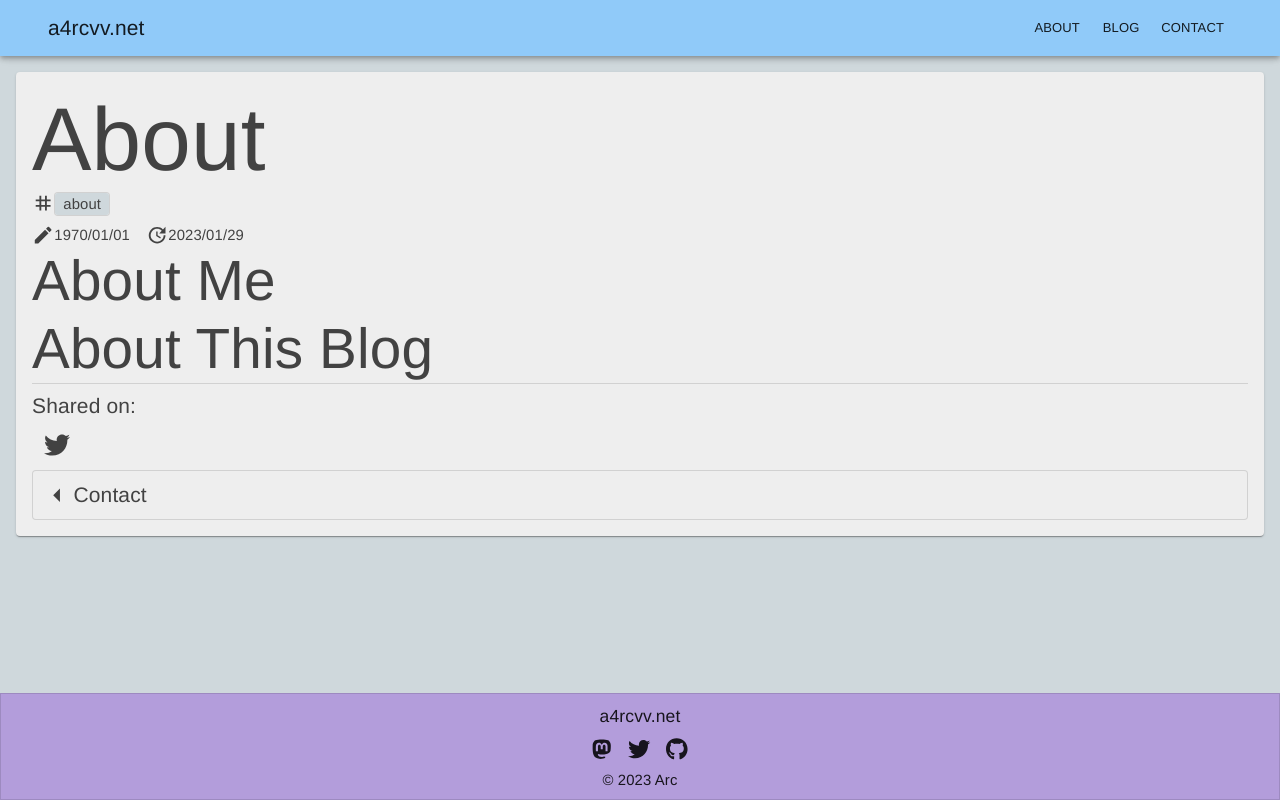
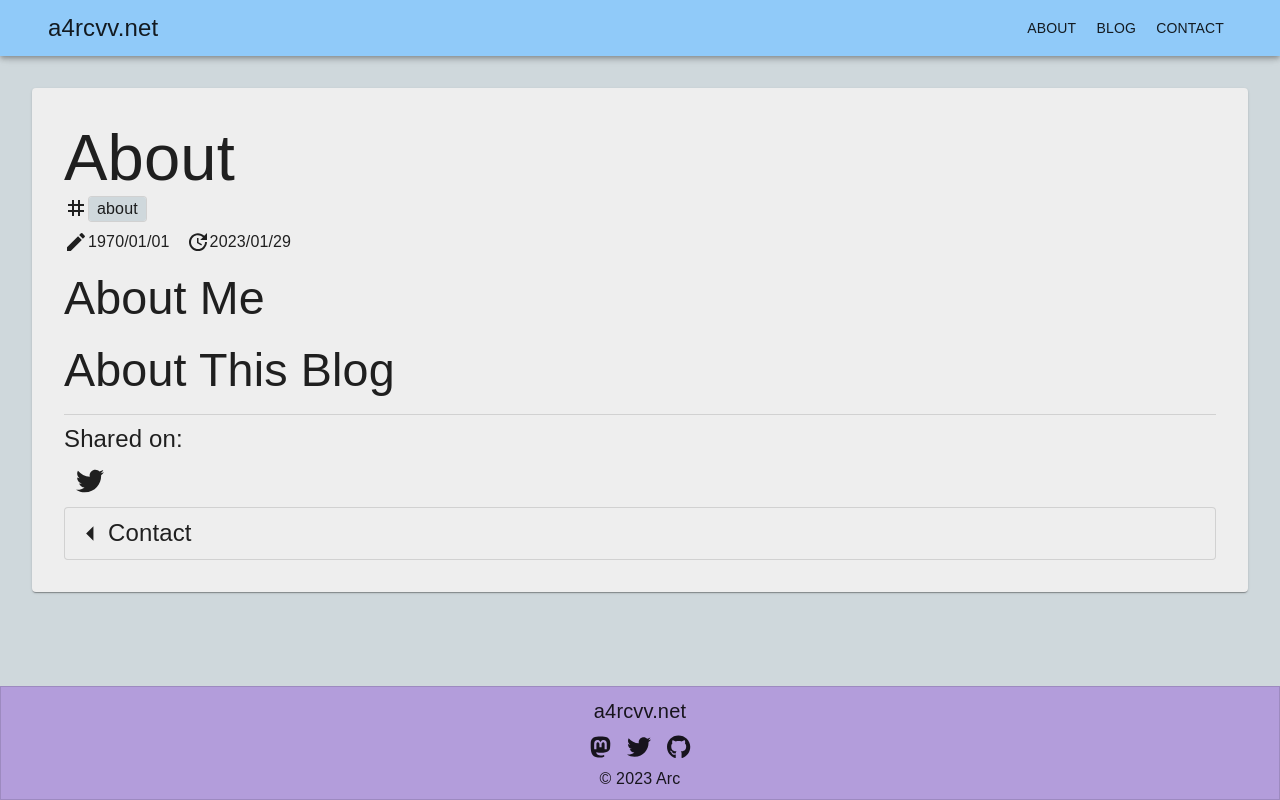
Before and after one commit to a4rcvv/a4rcvv-net, a Next.js app: page /blog/entry/about in a window 1280 px wide. Built offline with nearby package versions, Linux system fonts and the light colour scheme.

Commit message:
デザイン修正

```diff
--- a/src/components/molecules/materialReactMarkdown.tsx
+++ b/src/components/molecules/materialReactMarkdown.tsx
@@ -42,7 +42,11 @@ export const ReactMdHeading: HeadingComponent = (props) => {
         throw Error("Unknown level");
     }
   })();
-  return <Typography variant={variant}>{props.children}</Typography>;
+  return (
+    <Typography variant={variant} sx={{ my: 2 }}>
+      {props.children}
+    </Typography>
+  );
 };
 
 export const ReactMdLink = (props) => {
--- a/src/components/templates/mainTemplate.tsx
+++ b/src/components/templates/mainTemplate.tsx
@@ -20,7 +20,7 @@ export type DoubleColumnTemplateProps = {
 
 export const MainTemplate = (props: DoubleColumnTemplateProps) => {
   const theme = useTheme();
-  const p = useResponsiveValue(1, 2, 2, 2);
+  const p = useResponsiveValue(1, 2, 2, 4);
   const pt = theme.mixins.toolbar.minHeight / 8 + p;
   const isTablet = useMediaQuery(() => theme.breakpoints.only("tablet"));
   const isMobile = useMediaQuery(() => theme.breakpoints.only("mobile"));
--- a/src/lib/theme.ts
+++ b/src/lib/theme.ts
@@ -5,14 +5,24 @@ export const getTheme = () => {
   const theme = createTheme({
     typography: {
       fontFamily: [
-        '"Helvetica Neue"',
-        "Arial",
         '"Hiragino Kaku Gothic ProN"',
         '"Hiragino Sans"',
         "Meiryo",
         "sans-serif",
       ].join(","),
-      fontSize: 13,
+      fontSize: 14,
+      h1: {
+        fontSize: "4rem",
+      },
+      h2: {
+        fontSize: "3rem",
+      },
+      h3: {
+        fontSize: "2rem",
+      },
+      h4: {
+        fontSize: "1.75rem",
+      },
     },
     breakpoints: {
       values: {
@@ -29,11 +39,6 @@ export const getTheme = () => {
       },
       primary: { main: blue[200] },
       secondary: { main: deepPurple[200] },
-      text: {
-        primary: grey[800],
-        secondary: grey[600],
-        disabled: grey[400],
-      },
     },
   });
   return responsiveFontSizes(theme, {
--- a/src/pages/blog/index.tsx
+++ b/src/pages/blog/index.tsx
@@ -26,7 +26,6 @@ const BlogIndex: NextPage<BlogIndexProps> = (props) => {
   });
   const router = useRouter();
   const tagQuery = router.query["tag"];
-  console.log(router.query);
   let tags: string[] = [];
   if (typeof tagQuery == "string") {
     tags = [tagQuery];
```
